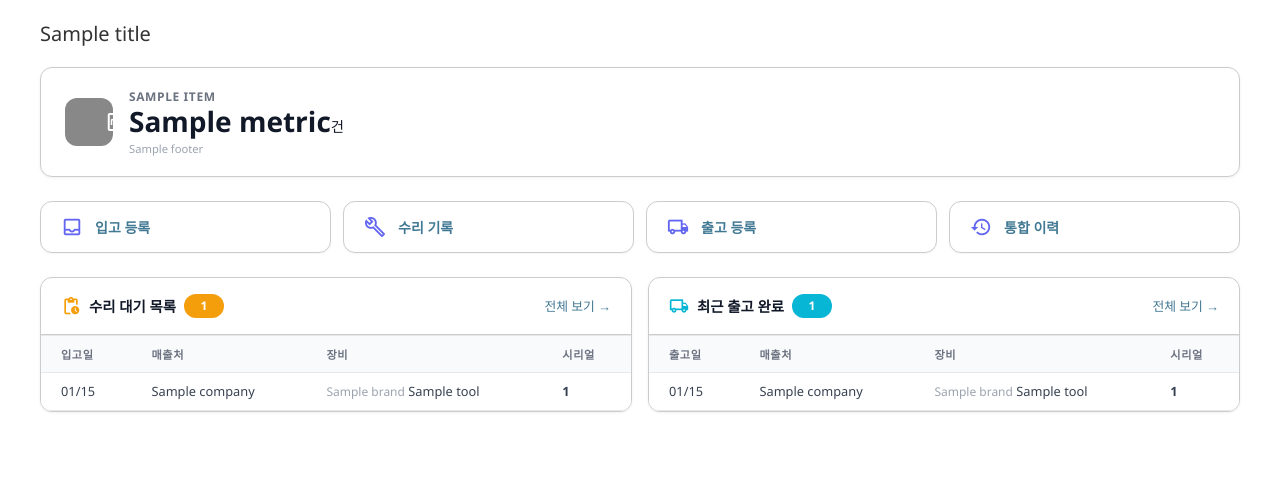
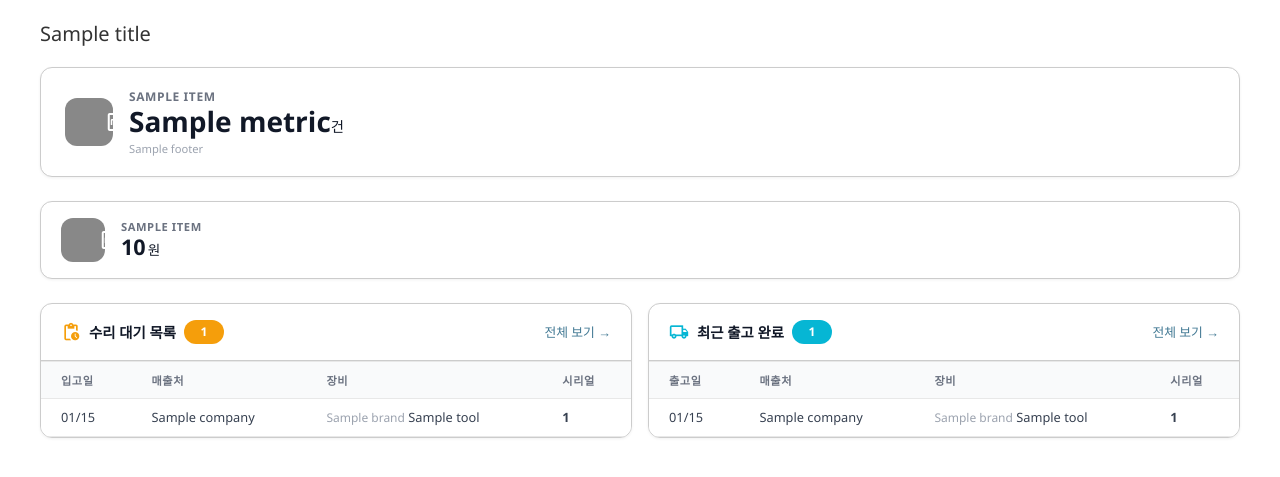
Before and after one commit to yoonkihwan/AS_APP, a Django app: template templates/admin/index.html in a window 1280 px wide. Shown: the part 60-537 px from the top of the page. Run offline with Django 5.2, Linux system fonts and the light colour scheme; the template is opened without the code that fills it: most values are stand-ins (such as "Sample title", 1, 10 or a date in 2020); some libraries are stand-ins or nearby versions.

Commit message:
입고등록 95완료

```diff
--- a/as_app/admin.py
+++ b/as_app/admin.py
@@ -518,7 +518,7 @@ class RepairTicketAdmin(NoRelatedButtonsMixin, ModelAdmin):
     actions = None  # 체크박스 + 액션 드롭다운 제거 (상태는 자동 관리)
 
     class Media:
-        css = {"all": ("as_app/css/inline_fix.css?v=2", "as_app/css/hide_fab.css")}
+        css = {"all": ("as_app/css/inline_fix.css", "as_app/css/hide_fab.css")}
 
     # ── 수리 등록 폼 설정 ──
     fieldsets = (
--- a/templates/admin/index.html
+++ b/templates/admin/index.html
@@ -5,7 +5,7 @@
 {% block title %}대시보드 | {{ site_title }}{% endblock %}
 
 {% block branding %}
-    {% include "unfold/helpers/site_branding.html" %}
+{% include "unfold/helpers/site_branding.html" %}
 {% endblock %}
 
 {% block extrahead %}
@@ -17,12 +17,19 @@
         display: grid;
         gap: 1rem;
     }
+
     .dash-grid-5 {
         grid-template-columns: repeat(auto-fit, minmax(180px, 1fr));
     }
+
+    .dash-grid-4 {
+        grid-template-columns: repeat(auto-fit, minmax(220px, 1fr));
+    }
+
     .dash-grid-2 {
         grid-template-columns: 1fr;
     }
+
     @media (min-width: 1024px) {
         .dash-grid-2 {
             grid-template-columns: 1fr 1fr;
@@ -38,13 +45,15 @@
         display: flex;
         align-items: center;
         gap: 1rem;
-        box-shadow: 0 1px 3px rgba(0,0,0,0.06);
+        box-shadow: 0 1px 3px rgba(0, 0, 0, 0.06);
         transition: transform 0.15s ease, box-shadow 0.15s ease;
     }
+
     .kpi-card:hover {
         transform: translateY(-2px);
-        box-shadow: 0 4px 12px rgba(0,0,0,0.1);
+        box-shadow: 0 4px 12px rgba(0, 0, 0, 0.1);
     }
+
     .kpi-icon {
         width: 48px;
         height: 48px;
@@ -54,15 +63,18 @@
         justify-content: center;
         flex-shrink: 0;
     }
+
     .kpi-icon .material-icons-outlined {
         font-size: 24px;
         color: #fff;
     }
+
     .kpi-info {
         display: flex;
         flex-direction: column;
         min-width: 0;
     }
+
     .kpi-label {
         font-size: 0.75rem;
         font-weight: 600;
@@ -70,12 +82,14 @@
         letter-spacing: 0.05em;
         color: var(--text-muted, #6b7280);
     }
+
     .kpi-metric {
         font-size: 1.75rem;
         font-weight: 700;
         color: var(--text-color, #111827);
         line-height: 1.2;
     }
+
     .kpi-footer {
         font-size: 0.7rem;
         color: var(--text-muted, #9ca3af);
@@ -89,6 +103,7 @@
         gap: 0.75rem;
         margin: 1.5rem 0;
     }
+
     .quick-action-btn {
         display: flex;
         align-items: center;
@@ -102,15 +117,17 @@
         font-weight: 600;
         font-size: 0.875rem;
         transition: all 0.15s ease;
-        box-shadow: 0 1px 2px rgba(0,0,0,0.04);
+        box-shadow: 0 1px 2px rgba(0, 0, 0, 0.04);
     }
+
     .quick-action-btn:hover {
         border-color: #6366f1;
-        background: linear-gradient(135deg, rgba(99,102,241,0.05), rgba(139,92,246,0.05));
+        background: linear-gradient(135deg, rgba(99, 102, 241, 0.05), rgba(139, 92, 246, 0.05));
         color: #6366f1;
         transform: translateY(-1px);
-        box-shadow: 0 4px 8px rgba(99,102,241,0.12);
+        box-shadow: 0 4px 8px rgba(99, 102, 241, 0.12);
     }
+
     .quick-action-btn .material-icons-outlined {
         font-size: 22px;
         color: #6366f1;
@@ -122,8 +139,9 @@
         border: 1px solid var(--border-color, #e5e7eb);
         border-radius: 0.75rem;
         overflow: hidden;
-        box-shadow: 0 1px 3px rgba(0,0,0,0.06);
+        box-shadow: 0 1px 3px rgba(0, 0, 0, 0.06);
     }
+
     .dash-panel-header {
         display: flex;
         align-items: center;
@@ -131,6 +149,7 @@
         padding: 1rem 1.25rem;
         border-bottom: 1px solid var(--border-color, #e5e7eb);
     }
+
     .dash-panel-title {
         font-size: 0.9rem;
         font-weight: 700;
@@ -139,9 +158,11 @@
         align-items: center;
         gap: 0.5rem;
     }
+
     .dash-panel-title .material-icons-outlined {
         font-size: 20px;
     }
+
     .dash-panel-badge {
         display: inline-flex;
         align-items: center;
@@ -154,12 +175,14 @@
         padding: 0 0.5rem;
         color: #fff;
     }
+
     .dash-panel-link {
         font-size: 0.8rem;
         color: #6366f1;
         text-decoration: none;
         font-weight: 500;
     }
+
     .dash-panel-link:hover {
         text-decoration: underline;
     }
@@ -169,6 +192,7 @@
         width: 100%;
         border-collapse: collapse;
     }
+
     .dash-table th {
         text-align: left;
         padding: 0.625rem 1.25rem;
@@ -179,15 +203,18 @@
         color: var(--text-muted, #6b7280);
         background: var(--color-bg-secondary, #f9fafb);
     }
+
     .dash-table td {
         padding: 0.625rem 1.25rem;
         font-size: 0.8rem;
         color: var(--text-color, #374151);
         border-top: 1px solid var(--border-color, #f3f4f6);
     }
+
     .dash-table tr:hover td {
         background: var(--color-bg-secondary, #f9fafb);
     }
+
     .dash-table .text-muted {
         color: var(--text-muted, #9ca3af);
         font-size: 0.75rem;
@@ -203,11 +230,31 @@
         font-weight: 600;
         white-space: nowrap;
     }
-    .status-inbound   { background: #dbeafe; color: #1d4ed8; }
-    .status-repaired  { background: #d1fae5; color: #065f46; }
-    .status-shipped   { background: #e0e7ff; color: #4338ca; }
-    .status-outsourced { background: #fef3c7; color: #92400e; }
-    .status-disposed  { background: #fee2e2; color: #991b1b; }
+
+    .status-inbound {
+        background: #dbeafe;
+        color: #1d4ed8;
+    }
+
+    .status-repaired {
+        background: #d1fae5;
+        color: #065f46;
+    }
+
+    .status-shipped {
+        background: #e0e7ff;
+        color: #4338ca;
+    }
+
+    .status-outsourced {
+        background: #fef3c7;
+        color: #92400e;
+    }
+
+    .status-disposed {
+        background: #fee2e2;
+        color: #991b1b;
+    }
 
     /* ── 빈 상태 ── */
     .dash-empty {
@@ -216,6 +263,7 @@
         color: var(--text-muted, #9ca3af);
         font-size: 0.85rem;
     }
+
     .dash-empty .material-icons-outlined {
         font-size: 40px;
         display: block;
@@ -230,44 +278,72 @@
         background: #1e293b;
         border-color: #334155;
     }
+
     .dark .kpi-label,
     .dark .kpi-footer {
         color: #94a3b8;
     }
+
     .dark .kpi-metric {
         color: #f1f5f9;
     }
+
     .dark .quick-action-btn {
         color: #e2e8f0;
     }
+
     .dark .quick-action-btn:hover {
-        background: linear-gradient(135deg, rgba(99,102,241,0.15), rgba(139,92,246,0.15));
+        background: linear-gradient(135deg, rgba(99, 102, 241, 0.15), rgba(139, 92, 246, 0.15));
         border-color: #818cf8;
         color: #a5b4fc;
     }
+
     .dark .dash-panel-title {
         color: #f1f5f9;
     }
+
     .dark .dash-table th {
         background: #1a2332;
         color: #94a3b8;
     }
+
     .dark .dash-table td {
         color: #cbd5e1;
         border-color: #334155;
     }
+
     .dark .dash-table tr:hover td {
         background: #1a2332;
     }
+
     .dark .dash-panel-header {
         border-color: #334155;
     }
 
-    .dark .status-inbound   { background: rgba(59,130,246,0.2); color: #93c5fd; }
-    .dark .status-repaired  { background: rgba(16,185,129,0.2); color: #6ee7b7; }
-    .dark .status-shipped   { background: rgba(99,102,241,0.2); color: #a5b4fc; }
-    .dark .status-outsourced { background: rgba(245,158,11,0.2); color: #fcd34d; }
-    .dark .status-disposed  { background: rgba(239,68,68,0.2); color: #fca5a5; }
+    .dark .status-inbound {
+        background: rgba(59, 130, 246, 0.2);
+        color: #93c5fd;
+    }
+
+    .dark .status-repaired {
+        background: rgba(16, 185, 129, 0.2);
+        color: #6ee7b7;
+    }
+
+    .dark .status-shipped {
+        background: rgba(99, 102, 241, 0.2);
+        color: #a5b4fc;
+    }
+
+    .dark .status-outsourced {
+        background: rgba(245, 158, 11, 0.2);
+        color: #fcd34d;
+    }
+
+    .dark .status-disposed {
+        background: rgba(239, 68, 68, 0.2);
+        color: #fca5a5;
+    }
 </style>
 {% endblock %}
 
@@ -291,25 +367,25 @@
 </div>
 {% endif %}
 
-<!-- ── ② 빠른 작업 버튼 ── -->
-<div class="quick-actions">
-    <a href="{% url 'admin:as_app_inboundbatch_add' %}" class="quick-action-btn">
-        <span class="material-icons-outlined">inbox</span>
-        입고 등록
-    </a>
-    <a href="{% url 'admin:as_app_repairticket_changelist' %}" class="quick-action-btn">
-        <span class="material-icons-outlined">build</span>
-        수리 기록
-    </a>
-    <a href="{% url 'admin:as_app_outboundticket_changelist' %}" class="quick-action-btn">
-        <span class="material-icons-outlined">local_shipping</span>
-        출고 등록
-    </a>
-    <a href="{% url 'admin:as_app_ashistory_changelist' %}" class="quick-action-btn">
-        <span class="material-icons-outlined">history</span>
-        통합 이력
-    </a>
+
+<!-- ── ② 수리 매출 요약 ── -->
+{% if revenue_data %}
+<div class="dash-grid dash-grid-4" style="margin-bottom: 1.5rem;">
+    {% for item in revenue_data %}
+    <div class="kpi-card" style="padding: 1rem 1.25rem;">
+        <div class="kpi-icon" style="background: {{ item.color }}; width: 44px; height: 44px;">
+            <span class="material-icons-outlined" style="font-size: 24px;">{{ item.icon }}</span>
+        </div>
+        <div class="kpi-info" style="justify-content: center;">
+            <span class="kpi-label" style="font-size: 0.70rem;">{{ item.title }}</span>
+            <span class="kpi-metric" style="font-size: 1.35rem;">{{ item.amount }}<span
+                    style="font-size: 0.85rem; font-weight: 500; margin-left: 2px;">원</span></span>
+        </div>
+    </div>
+    {% endfor %}
 </div>
+{% endif %}
+
 
 <!-- ── ③④ 수리 대기 + 최근 출고 ── -->
 <div class="dash-grid dash-grid-2">
```
Also changed, not shown: as_app/dashboard.py (+46 -24 lines), as_app/static/as_app/css/hide_fab.css (+15 -1 lines), as_app/static/as_app/css/inline_fix.css (+26 -11 lines), db.sqlite3.
